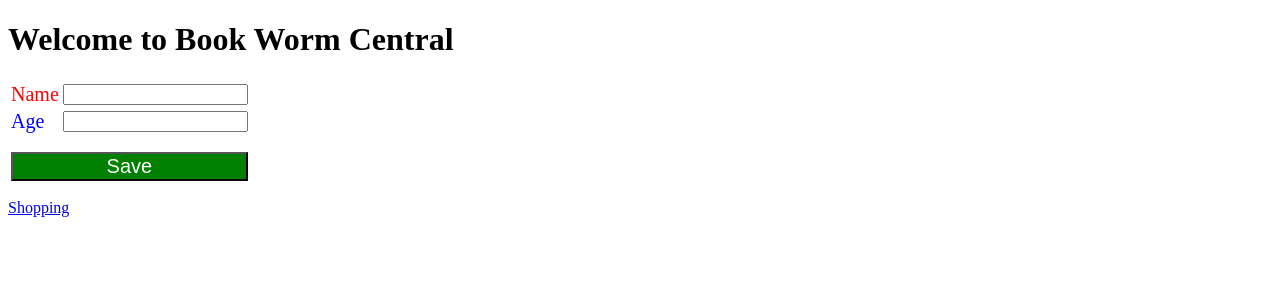
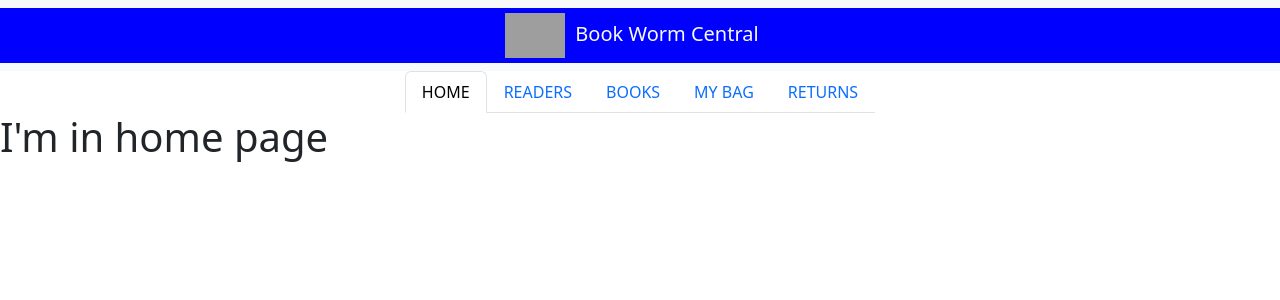
Before and after one commit to Frolov-Andrey2405/BookWormCentral, a Django app: page /home in a window 1280 px wide. Shown: the top 300 px of the page. Run offline with Django 4.2, Linux system fonts and the light colour scheme; grey boxes are pictures that could not be loaded.

Commit message:
Bootstrap, creating an index page with header, navigation bar

```diff
--- /dev/null
+++ b/bwc_portal/bwc_app/templates/home.html
@@ -0,0 +1,7 @@
+<!DOCTYPE html>
+{% extends 'index.html' %}
+{% load static %}
+
+{% block main_content %}
+<h1>I'm in home page</h1>
+{% endblock %}
--- a/bwc_portal/bwc_app/templates/index.html
+++ b/bwc_portal/bwc_app/templates/index.html
@@ -1,48 +1,80 @@
-<!DOCTYPE html>
+<!doctype html>
+{% load static %}
 <html lang="en">
 
 <head>
-    <style>
-        .main {
-            color: red;
-            font-size: 20px;
-        }
-    </style>
-    <meta charset="UTF-8">
+    <meta charset="utf-8">
+    <meta name="viewport" content="width=device-width, initial-scale=1">
     <title>Book Worm Central</title>
+    <link href="https://cdn.jsdelivr.net/npm/bootstrap@5.3.2/dist/css/bootstrap.min.css" rel="stylesheet"
+        integrity="sha384-T3c6CoIi6uLrA9TneNEoa7RxnatzjcDSCmG1MXxSR1GAsXEV/Dwwykc2MPK8M2HN" crossorigin="anonymous">
 </head>
 
 <body>
-    <h1>Welcome to Book Worm Central</h1>
-    <form action="/save" method="post">
-        <table>
-            <tbody>
-                <tr>
-                    <td><label class="main">Name</label></td>
-                    <td><input type="text" name="name"></td>
-                </tr>
+    <script src="https://cdn.jsdelivr.net/npm/bootstrap@5.3.2/dist/js/bootstrap.bundle.min.js"
+        integrity="sha384-C6RzsynM9kWDrMNeT87bh95OGNyZPhcTNXj1NW7RuBCsyN/o0jlpcV8Qyq46cDfL"
+        crossorigin="anonymous"></script>
+    <script src="https://cdn.jsdelivr.net/npm/@popperjs/core@2.11.8/dist/umd/popper.min.js"
+        integrity="sha384-I7E8VVD/ismYTF4hNIPjVp/Zjvgyol6VFvRkX/vR+Vc4jQkC+hVqc2pM8ODewa9r"
+        crossorigin="anonymous"></script>
+    <script src="https://cdn.jsdelivr.net/npm/bootstrap@5.3.2/dist/js/bootstrap.min.js"
+        integrity="sha384-BBtl+eGJRgqQAUMxJ7pMwbEyER4l1g+O15P+16Ep7Q9Q+zqX6gSbd85u4mG4QzX+"
+        crossorigin="anonymous"></script>
+    <script src="https://ajax.googleapis.com/ajax/libs/jquery/1.12.4/jquery.min.js"></script>
 
-                <tr>
-                    <td><label style="color: blue; font-size: 20px;">Age</label></td>
-                    <td><input type="text" name="age"></td>
-                </tr>
+    <nav class="navbar bg-body-tertiary">
+        <div class="container-fluid justify-content-center align-items-center" style="background-color: blue;">
+            <span class="navbar-brand mb-0 h1 text-light">
+                <img src="{% static '/logo.png' %}" alt="LIMS" height="45" style="margin-right: 10px;">Book Worm Central</span>
+        </div>
+    </nav>
 
-                <tr>
-                    <td colspan="2">
-                            <button type="submit" style="
-                            display: block;
-                            margin-top: 15px;
-                            margin-bottom: 15px;
-                            font-size: 20px;
-                            background-color:green;
-                            width:100%;
-                            color:white;">Save</button>
-                    </td>
-                </tr>
-            </tbody>
-        </table>
-    </form>
-    <a href="/shopping">Shopping</a>
+    <div class="container-fluid d-flex justify-content-center align-items-center">
+        <ul class="nav nav-tabs">
+
+            <li class="nav-item">
+                {% if current_tab == 'home' %}
+                    <a class="nav-link active" aria-current="page" href="/home">HOME</a>
+                {% else %}
+                    <a class="nav-link" aria-current="page" href="/home">HOME</a>
+                {% endif %}
+            </li>
+
+            <li class="nav-item">
+                {% if current_tab == 'readers' %}
+                <a class="nav-link active" aria-current="page" href="/readers">READERS</a>
+                {% else %}
+                <a class="nav-link" aria-current="page" href="/readers">READERS</a>
+                {% endif %}
+            </li>
+
+            <li class="nav-item">
+                {% if current_tab == 'books' %}
+                <a class="nav-link active" aria-current="page" href="/books">BOOKS</a>
+                {% else %}
+                <a class="nav-link" aria-current="page" href="/books">BOOKS</a>
+                {% endif %}
+            </li>
+
+            <li class="nav-item">
+                {% if current_tab == 'bag' %}
+                <a class="nav-link active" aria-current="page" href="/bag">MY BAG</a>
+                {% else %}
+                <a class="nav-link" aria-current="page" href="/bag">MY BAG</a>
+                {% endif %}
+            </li>
+
+            <li class="nav-item">
+                {% if current_tab == 'returns' %}
+                <a class="nav-link active" aria-current="page" href="/returns">RETURNS</a>
+                {% else %}
+                <a class="nav-link" aria-current="page" href="/returns">RETURNS</a>
+                {% endif %}
+            </li>
+
+        </ul>
+    </div>
+    {% block main_content %}
+    {% endblock %}
 </body>
-
 </html>
--- a/bwc_portal/bwc_app/urls.py
+++ b/bwc_portal/bwc_app/urls.py
@@ -1,9 +1,11 @@
 from django.contrib import admin
 from django.urls import path
-from .views import home, shopping, save
+from .views import home, readers, shopping, save
 
 urlpatterns = [
+    path('', home),
     path('home', home),
+    path('readers', readers),
     path('shopping', shopping),
     path('save', save),
 ]
--- a/bwc_portal/bwc_app/views.py
+++ b/bwc_portal/bwc_app/views.py
@@ -4,7 +4,11 @@ from django.http import HttpResponse
 
 
 def home(request):
-    return render(request, 'index.html', context={})
+    return render(request, 'home.html', context={"current_tab": "home"})
+
+
+def readers(request):
+    return render(request, 'readers.html', context={"current_tab": "readers"})
 
 
 def shopping(request):
--- a/bwc_portal/bwc_portal/settings.py
+++ b/bwc_portal/bwc_portal/settings.py
@@ -38,6 +38,9 @@ INSTALLED_APPS = [
     'django.contrib.sessions',
     'django.contrib.messages',
     'django.contrib.staticfiles',
+
+    # My apps
+    'bwc_app.apps.BwcAppConfig',
 ]
 
 MIDDLEWARE = [
```
Also changed, not shown: bwc_portal/bwc_app/templates/index_old.html (added, +48 -0 lines), bwc_portal/bwc_app/templates/readers.html (added, +7 -0 lines), 1 other file.
